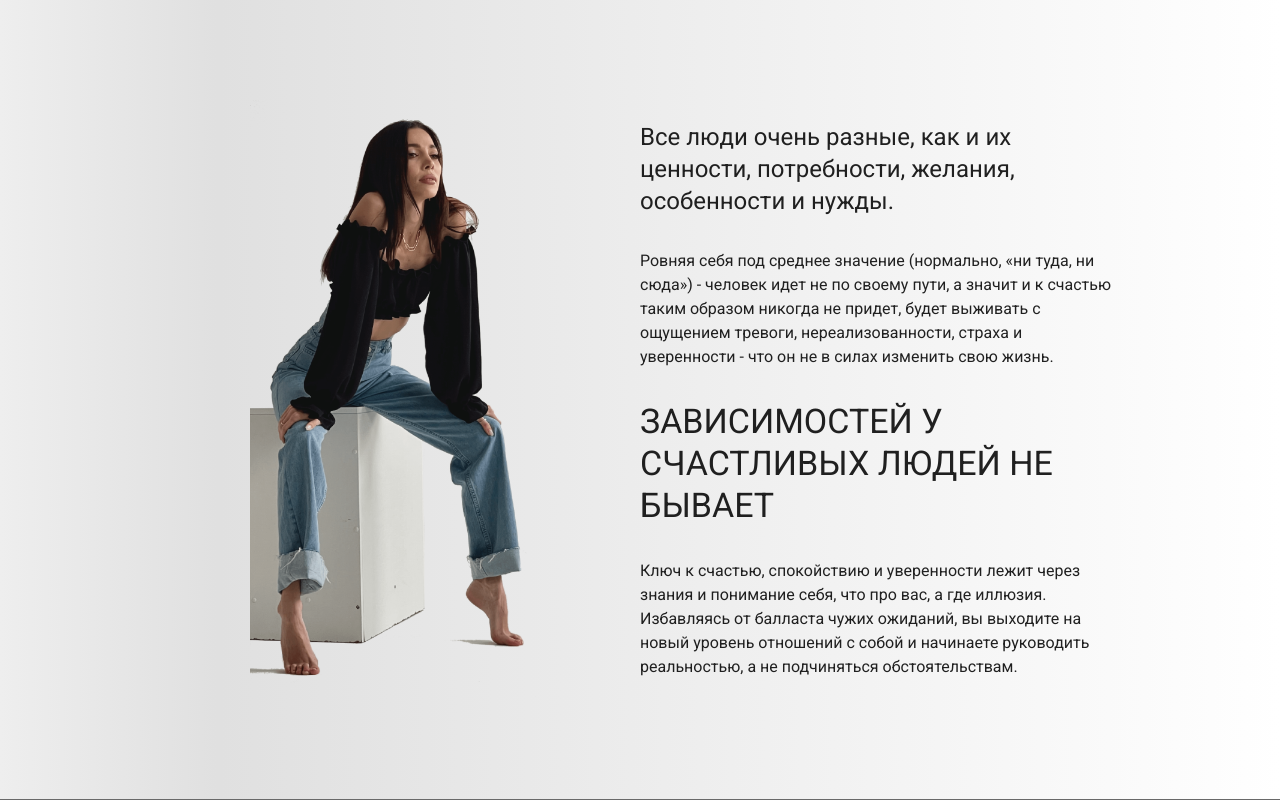
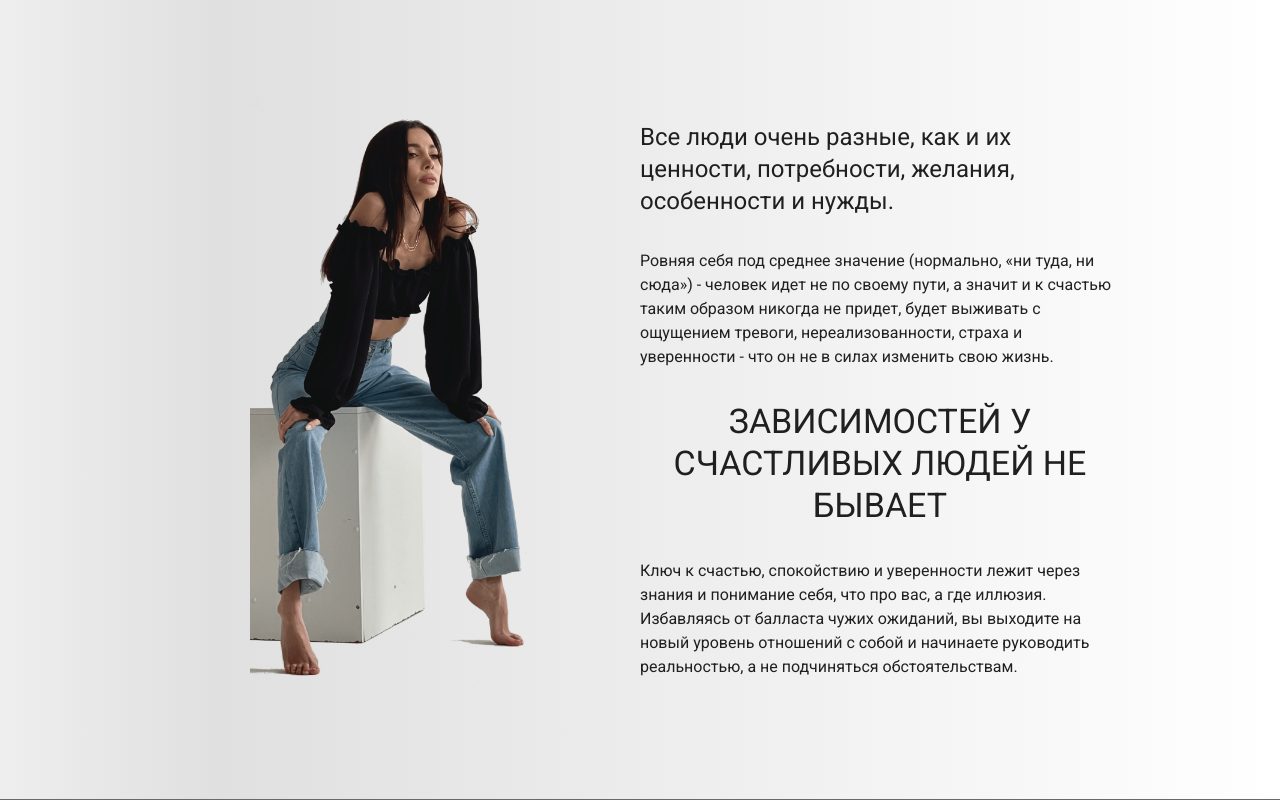
Before and after one commit to limetrack/roxy, a Next.js app: page / in a window 1280 px wide. Shown: the part 1300-2100 px from the top of the page. Built offline with nearby package versions, Linux system fonts and the light colour scheme.

Commit message:
Section story text fix

```diff
--- a/src/app/page.jsx
+++ b/src/app/page.jsx
@@ -152,7 +152,7 @@ export default function HomePage() {
               а значит и к счастью таким образом никогда не придет, будет выживать с ощущением тревоги, нереализованности,
               страха и уверенности - что он не в силах изменить свою жизнь.
             </Typography>
-            <Typography variant="h4" textAlign="left">
+            <Typography variant="h4" textAlign="center">
               ЗАВИСИМОСТЕЙ У СЧАСТЛИВЫХ ЛЮДЕЙ НЕ БЫВАЕТ
             </Typography>
             <Typography variant="body1" textAlign="left">
```
